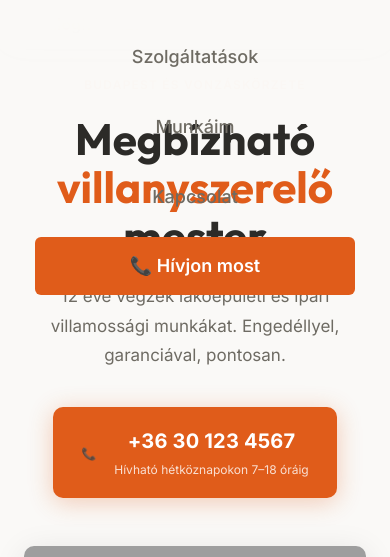
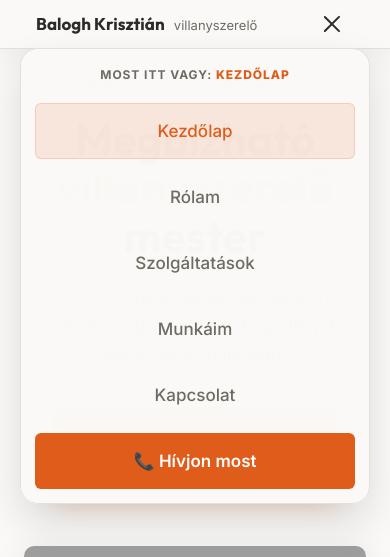
Before and after one commit to Kissdani05/Balogh_Krisztian, a Next.js app: page / in a window 390 px wide. Both pictures are taken after a click on the button "Menü". Shown: the top 557 px of the page. Built offline with nearby package versions, Linux system fonts and the light colour scheme; grey boxes are pictures that could not be loaded.

Commit message:
Show current section inside mobile menu

```diff
--- a/src/app/globals.css
+++ b/src/app/globals.css
@@ -105,6 +105,10 @@ nav.menu-open {
   font-weight: 600 !important;
 }
 .nav-cta:hover { background: var(--accent2) !important; }
+
+.mobile-section-indicator {
+  display: none;
+}
 
 .burger {
   display: none; flex-direction: column; gap: 5px;
@@ -390,19 +394,34 @@ footer a:hover { color: var(--accent); }
   .nav-links { display: none; }
   .burger { display: flex; }
   .nav-links.open {
-    display: flex; flex-direction: column; position: fixed;
-    inset: 0;
+    display: flex; flex-direction: column; position: absolute;
+    top: calc(100% + 10px); left: 20px; right: 20px;
     background: rgba(250, 249, 247, 0.99);
-    align-items: center; justify-content: center;
-    gap: 12px; z-index: 1003;
-    padding: 92px 24px 32px;
-    border: none;
-    border-radius: 0;
-    box-shadow: none;
-    backdrop-filter: blur(16px);
+    align-items: stretch; justify-content: flex-start;
+    gap: 10px; z-index: 1003;
+    padding: 14px;
+    border: 1px solid var(--border);
+    border-radius: 18px;
+    box-shadow: 0 18px 40px rgba(0, 0, 0, 0.12);
+    backdrop-filter: blur(14px);
   }
-  .nav-links.open li { width: min(320px, 100%); }
-  .nav-links.open a { font-size: 18px; padding: 14px 16px; display: flex; justify-content: center; width: 100%; }
+  .mobile-section-indicator {
+    display: block;
+    width: 100%;
+    text-align: center;
+    font-size: 12px;
+    font-weight: 700;
+    letter-spacing: .08em;
+    text-transform: uppercase;
+    color: var(--mid);
+    padding: 2px 8px 8px;
+  }
+  .mobile-section-indicator strong {
+    color: var(--accent);
+    font-weight: 800;
+  }
+  .nav-links.open li { width: 100%; }
+  .nav-links.open a { font-size: 17px; padding: 14px 16px; display: flex; justify-content: center; width: 100%; }
   .nav-links.open a.active {
     background: rgba(224, 92, 26, 0.12);
     box-shadow: inset 0 0 0 1px rgba(224, 92, 26, 0.18);
--- a/src/app/page.tsx
+++ b/src/app/page.tsx
@@ -181,6 +181,9 @@ export default function Home() {
             Balogh Krisztián <span>villanyszerelő</span>
           </a>
           <ul className={`nav-links ${mobileMenuOpen ? "open" : ""}`}>
+            <li className="mobile-section-indicator">
+              Most itt vagy: <strong>{SECTION_LABELS[currentSection]}</strong>
+            </li>
             {NAV_ITEMS.map((item) => (
               <li key={item.section}>
                 <a
```
